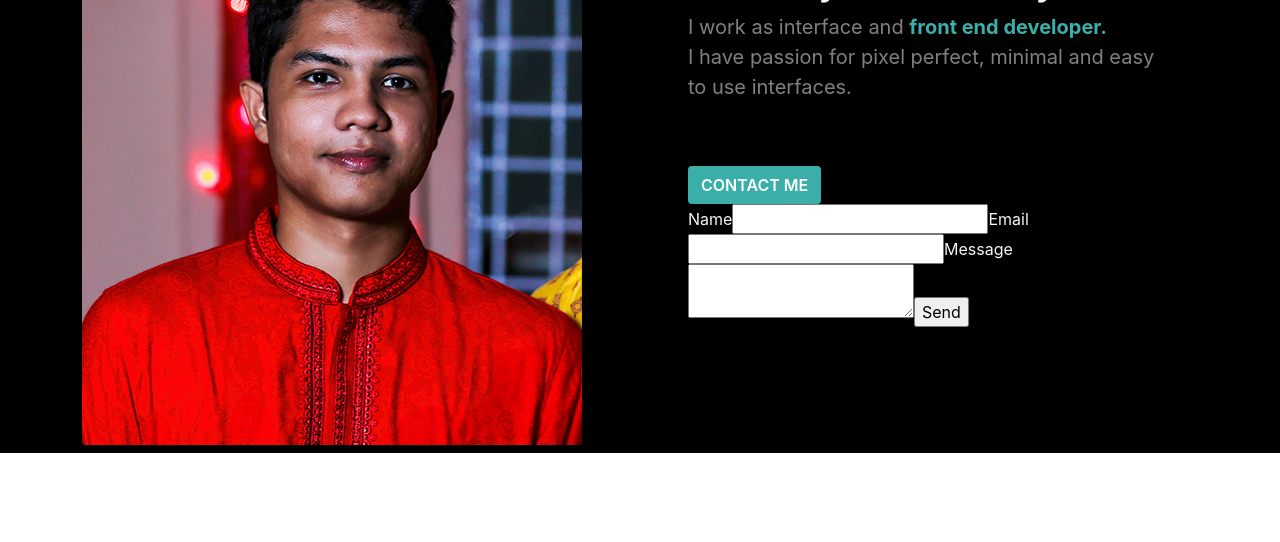
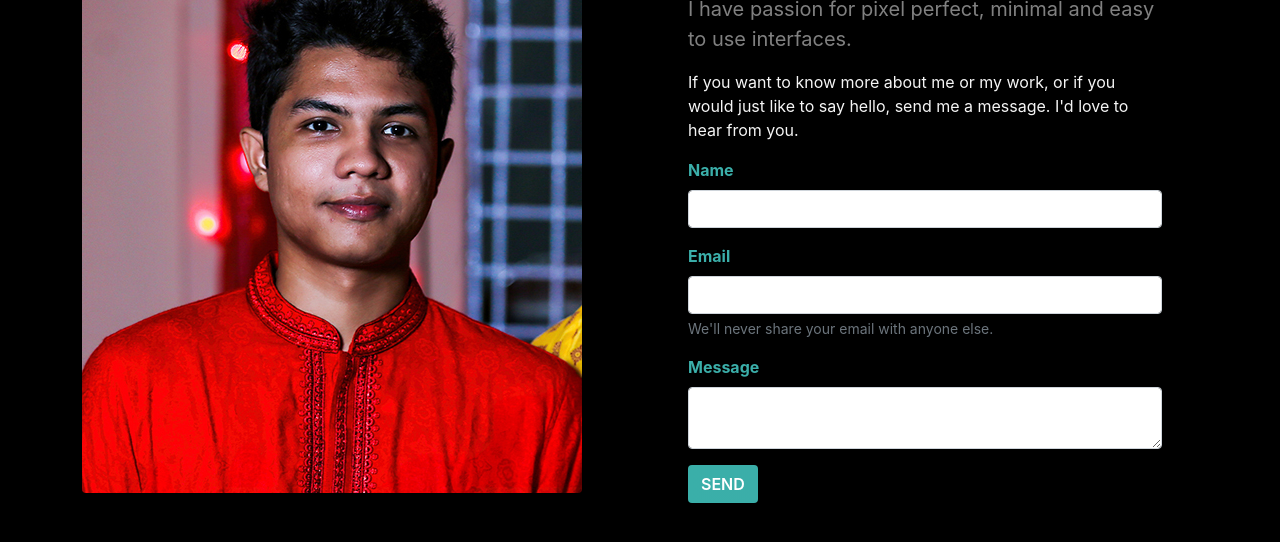
Before and after one commit to TKRchamak/my-portfullio, a React (Create React App) app: page / in a window 1280 px wide. Shown: the part 832-1374 px from the top of the page. Before the commit the page ends 1285 px from the top, so only its background shows below. Built offline with nearby package versions, Linux system fonts and the light colour scheme.

Commit message:
get sms by gmail

```diff
--- a/src/App.css
+++ b/src/App.css
@@ -5,3 +5,7 @@
     color: white;
     font-weight: 600;
 }
+.markWord{
+    color: #3BAFAA;
+    font-weight: bolder;
+}
--- a/src/Component/AboutMe/About.js
+++ b/src/Component/AboutMe/About.js
@@ -8,14 +8,14 @@ const About = () => {
         <section className="aboutStyle">
             <div className="container">
                 <div className="row d-flex">
-                    <div className="figure col-6">
+                    <div className="figure col-6 pt-5">
                         <img src={me} className="figure-img img-fluid rounded" alt="" />
                     </div>
-                    <div className="col-6 p-5 mt-5">
+                    <div className="col-6 p-5">
                         <h3>Hi, I am </h3>
                         <h1>Tonmoy Kumar Roy</h1>
-                        <p style={{color:"gray", fontSize:"20px"}}>I work as interface and <span style={{color:"#3BAFAA", fontWeight:'bolder'}}>front end developer.</span> <br /> I have passion for pixel perfect, minimal and easy to use interfaces.</p>
-                        <button  className="btn btn-style mt-5">Contact Me</button>
+                        <p style={{color:"gray", fontSize:"20px"}}>I work as interface and <span className="markWord">front end developer.</span> <br /> I have passion for pixel perfect, minimal and easy to use interfaces.</p>
+                        <p>If you want to know more about me or my work, or if you would just like to say hello, send me a message. I'd love to hear from you.</p>
                         <Email></Email>
                     </div>
                 </div>
--- a/src/Component/Mail/Email.js
+++ b/src/Component/Mail/Email.js
@@ -5,23 +5,32 @@ const Email = () => {
     const sendEmail = (e) => {
         e.preventDefault();
 
-        emailjs.sendForm('YOUR_SERVICE_ID', 'YOUR_TEMPLATE_ID', e.target, 'YOUR_USER_ID')
+        emailjs.sendForm('service_nhj5uyp', 'template_vrq4fnf', e.target, 'user_klVnBJJwkoOowH6j36kkx')
             .then((result) => {
                 console.log(result.text);
             }, (error) => {
                 console.log(error.text);
             })
+            e.target.reset();
     };
     return (
+
         <form className="contact-form" onSubmit={sendEmail}>
             <input type="hidden" name="contact_number" />
-            <label>Name</label>
-            <input type="text" name="user_name" />
-            <label>Email</label>
-            <input type="email" name="user_email" />
-            <label>Message</label>
-            <textarea name="message" />
-            <input type="submit" value="Send" />
+            <div class="mb-3">
+                <label for="exampleInputEmail1" class="form-label markWord">Name</label>
+                <input type="text" name="user_name" class="form-control" id="exampleInputEmail1" />
+            </div>
+            <div class="mb-3">
+                <label for="exampleInputEmail1" class="form-label markWord">Email</label>
+                <input type="email" name="user_email" class="form-control" id="exampleInputEmail1" />
+                <div id="emailHelp" class="form-text">We'll never share your email with anyone else.</div>
+            </div>
+            <div class="mb-3">
+                <label for="exampleInputEmail1" class="form-label markWord">Message</label>
+                <textarea name="message" class="form-control" id="exampleInputEmail1" />
+            </div>
+            <input className="btn btn-style" type="submit" value="Send" />
         </form>
     );
 };
```
